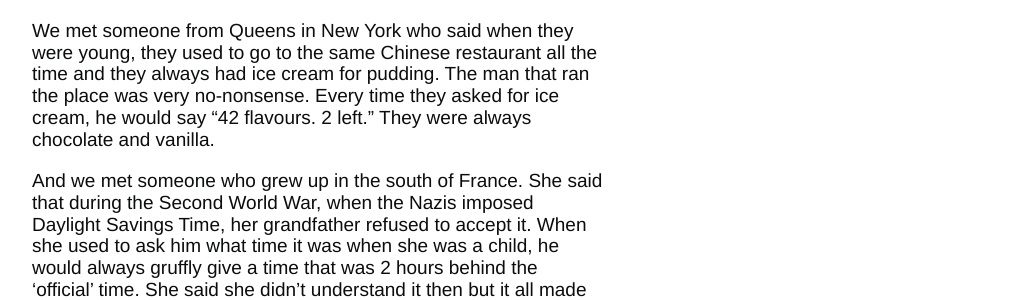
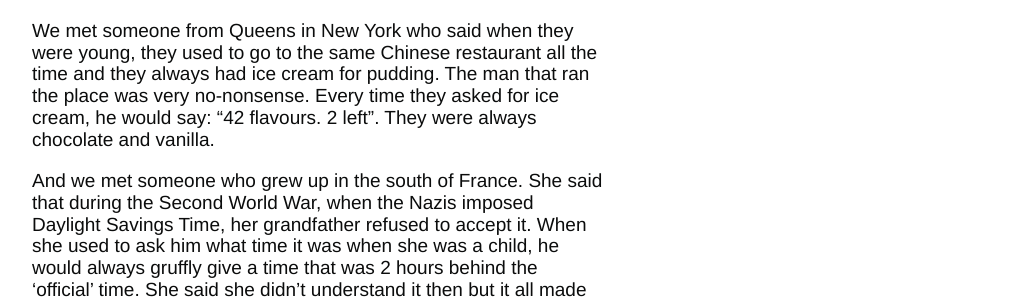
Before and after one commit to tombye/trexit, a Jekyll site: the page built from _posts/2017-10-11-what-we-talk-about-when-walking.markdown, in a window 1280 px wide. Shown: the part 772-1072 px from the top of the page, without its empty margins (128-1151 px from the left). Built offline with Jekyll 4.4.1, drawn with Linux system fonts in a browser that asks for light colours.

```diff
--- a/_posts/2017-10-11-what-we-talk-about-when-walking.markdown
+++ b/_posts/2017-10-11-what-we-talk-about-when-walking.markdown
@@ -27,7 +27,7 @@ At the moment, the other 5 per cent of our conversation is about:
 
 Thankfully, we've managed to have slightly more interesting conversations with other people. We've heard some excellent anecdotes.
 
-We met someone from Queens in New York who said when they were young, they used to go to the same Chinese restaurant all the time and they always had ice cream for pudding. The man that ran the place was very no-nonsense. Every time they asked for ice cream, he would say "42 flavours. 2 left." They were always chocolate and vanilla.
+We met someone from Queens in New York who said when they were young, they used to go to the same Chinese restaurant all the time and they always had ice cream for pudding. The man that ran the place was very no-nonsense. Every time they asked for ice cream, he would say: "42 flavours. 2 left". They were always chocolate and vanilla.
 
 And we met someone who grew up in the south of France. She said that during the Second World War, when the Nazis imposed Daylight Savings Time, her grandfather refused to accept it. When she used to ask him what time it was when she was a child, he would always gruffly give a time that was 2 hours behind the 'official' time. She said she didn't understand it then but it all made sense when she grew up.
 
```
